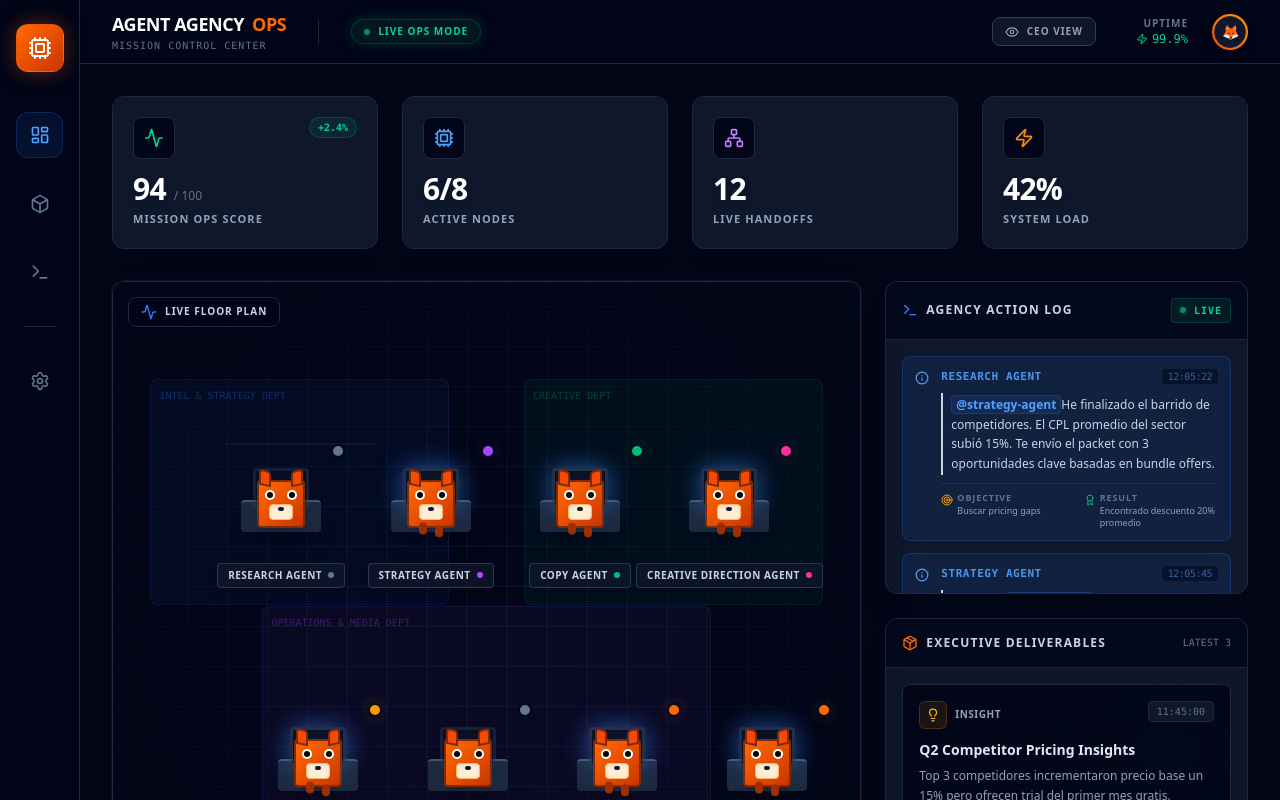
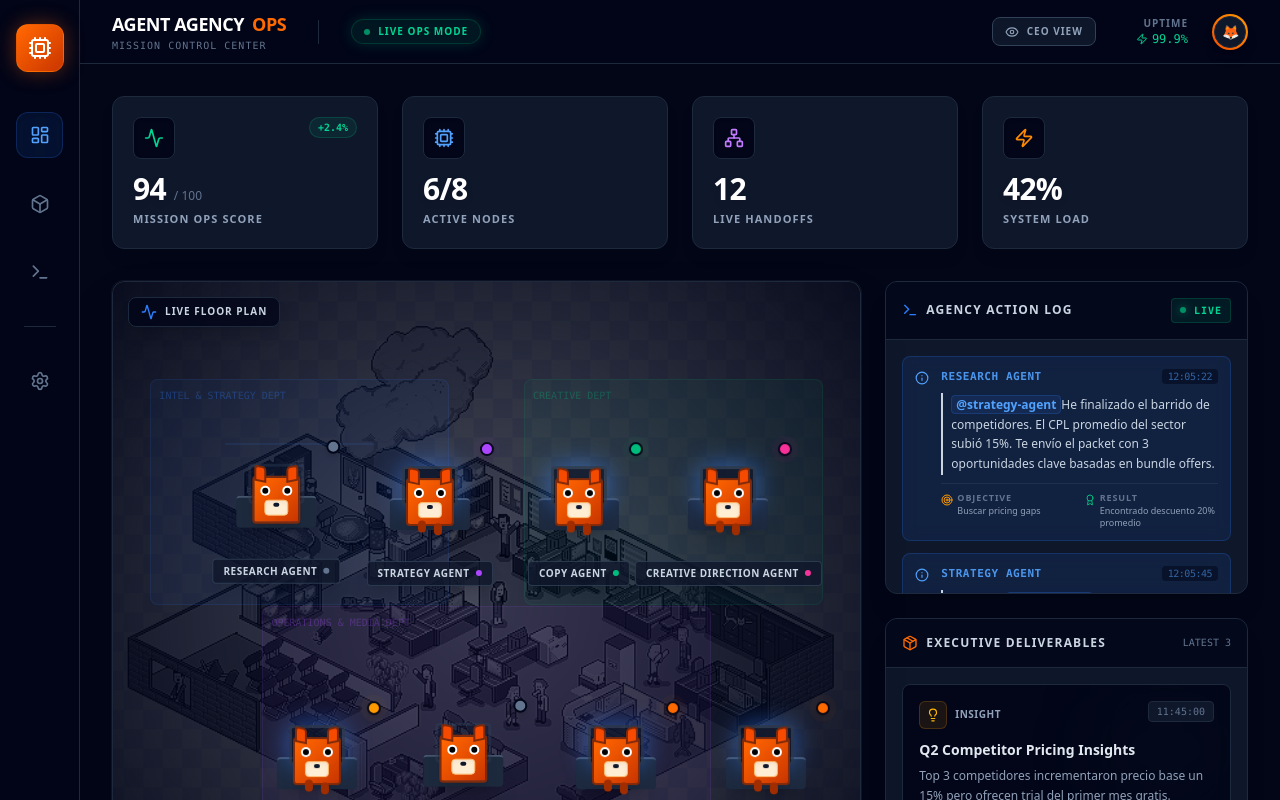
Before and after one commit to cacerjos120994/agent-agency-dashboard, a Next.js app: page / in a window 1280 px wide. Built offline with nearby package versions, Linux system fonts and the light colour scheme.

Commit message:
feat: Add pixel office background image and dynamic agent wandering animation

```diff
--- a/src/components/dashboard/OfficeView.tsx
+++ b/src/components/dashboard/OfficeView.tsx
@@ -28,7 +28,16 @@ const PixelAgent = ({ agent, onClick, isSelected }: { agent: Agent, onClick: ()
         scale: isSelected ? 1.1 : 1,
         left: `${agent.position.x}%`,
         top: `${agent.position.y}%`,
-        zIndex: isSelected ? 40 : 10
+        zIndex: isSelected ? 40 : 10,
+        x: agent.status === 'Idle' ? [0, 10, -10, 0] : [0, 2, -2, 0],
+        y: agent.status === 'Idle' ? [0, -10, 10, 0] : [0, -2, 2, 0]
+      }}
+      transition={{
+         x: { duration: agent.status === 'Idle' ? 10 : 3, repeat: Infinity, ease: "easeInOut" },
+         y: { duration: agent.status === 'Idle' ? 12 : 4, repeat: Infinity, ease: "easeInOut" },
+         scale: { duration: 0.2 },
+         left: { duration: 1 },
+         top: { duration: 1 }
       }}
       className="absolute cursor-pointer group"
       onClick={onClick}
@@ -163,11 +172,12 @@ export default function OfficeView() {
 
   return (
     <div className="relative w-full h-full min-h-[650px] bg-slate-950 border border-slate-800 rounded-xl overflow-hidden shadow-[0_0_50px_rgba(0,0,0,0.5)]">
-      <div className="absolute inset-0 pointer-events-none"
+      <div className="absolute inset-0 pointer-events-none opacity-30 mix-blend-luminosity"
            style={{
-             backgroundImage: 'linear-gradient(rgba(30, 41, 59, 0.4) 1px, transparent 1px), linear-gradient(90deg, rgba(30, 41, 59, 0.4) 1px, transparent 1px)',
-             backgroundSize: '40px 40px',
-             backgroundPosition: 'center center'
+             backgroundImage: "url('/agent-agency-dashboard/office-bg.png')",
+             backgroundSize: 'cover',
+             backgroundPosition: 'center center',
+             backgroundRepeat: 'no-repeat'
            }}
       />
       <div className="absolute inset-0 bg-[radial-gradient(circle_at_center,transparent_0%,rgba(2,6,23,0.9)_100%)] pointer-events-none" />
```
Also changed, not shown: public/office-bg.png (added).
